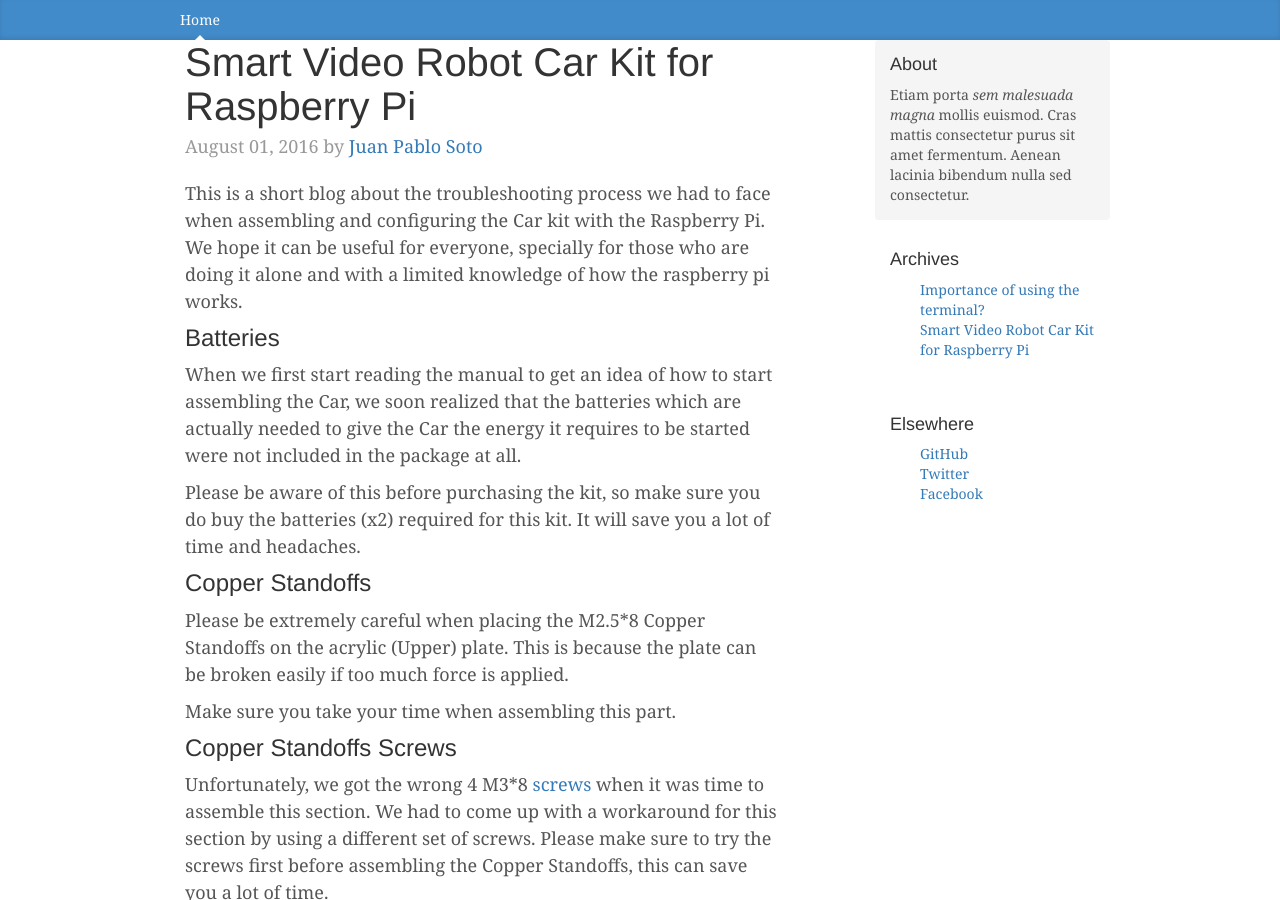
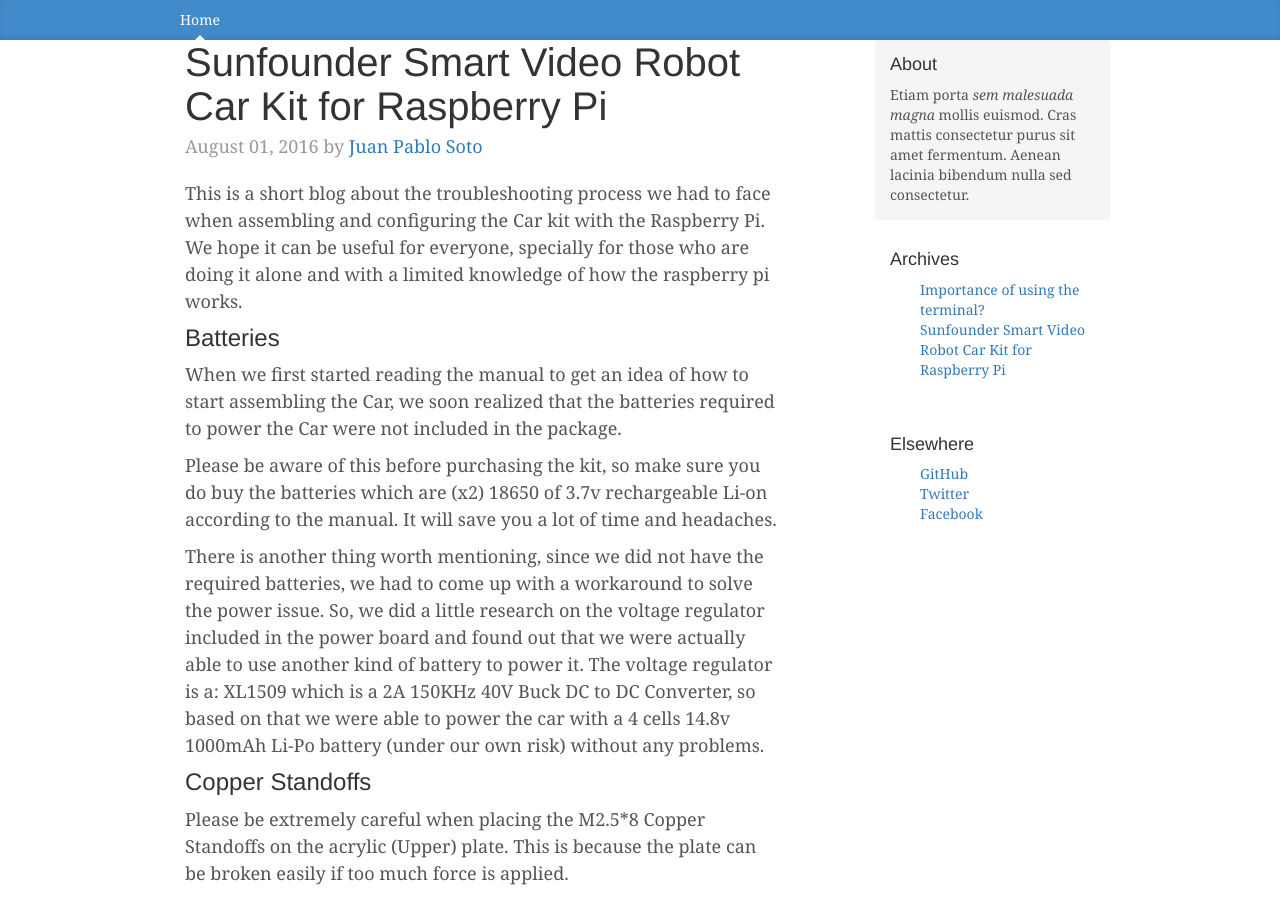
Before and after one commit to synerminds/synerminds.github.io, a Jekyll site: the page built from _posts/2016-01-08-smart-video-car.md, in a window 1280 px wide and 900 px high. Built offline with Jekyll 4.4.1, drawn with Linux system fonts in a browser that asks for light colours.

```diff
--- a/_posts/2016-01-08-smart-video-car.md
+++ b/_posts/2016-01-08-smart-video-car.md
@@ -1,6 +1,6 @@
 ---
 layout: post
-title:  Smart Video Robot Car Kit for Raspberry Pi
+title:  Sunfounder Smart Video Robot Car Kit for Raspberry Pi
 meta:   August 01, 2016
 author: Juan Pablo Soto
 ---
@@ -10,9 +10,12 @@
 
 ### Batteries
 
-When we first start reading the manual to get an idea of how to start assembling the Car, we soon realized that the batteries which are actually needed to give the Car the energy it requires to be started were not included in the package at all.
+When we first started reading the manual to get an idea of how to start assembling the Car, we soon realized that the batteries required to power the Car were not included in the package.
 
-Please be aware of this before purchasing the kit, so make sure you do buy the batteries (x2) required for this kit. It will save you a lot of time and headaches.
+Please be aware of this before purchasing the kit, so make sure you do buy the batteries which are (x2) 18650 of 3.7v rechargeable Li-on according to the manual. It will save you a lot of time and headaches.
+
+There is another thing worth mentioning, since we did not have the required batteries, we had to come up with a workaround to solve the power issue. So, we did a little research on the voltage regulator included in the power board and found out
+that we were actually able to use another kind of battery to power it. The voltage regulator is a: XL1509 which is a 2A 150KHz 40V Buck DC to DC Converter, so based on that we were able to power the car with a 4 cells 14.8v 1000mAh Li-Po battery (under our own risk) without any problems.
 
 ### Copper Standoffs
 
```
